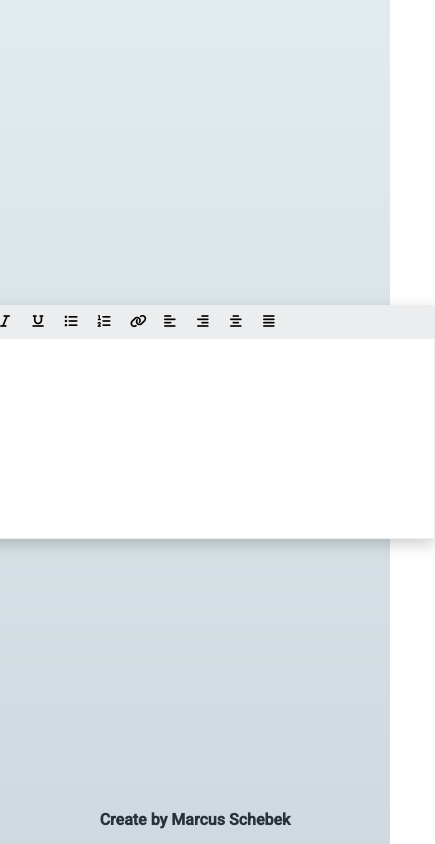
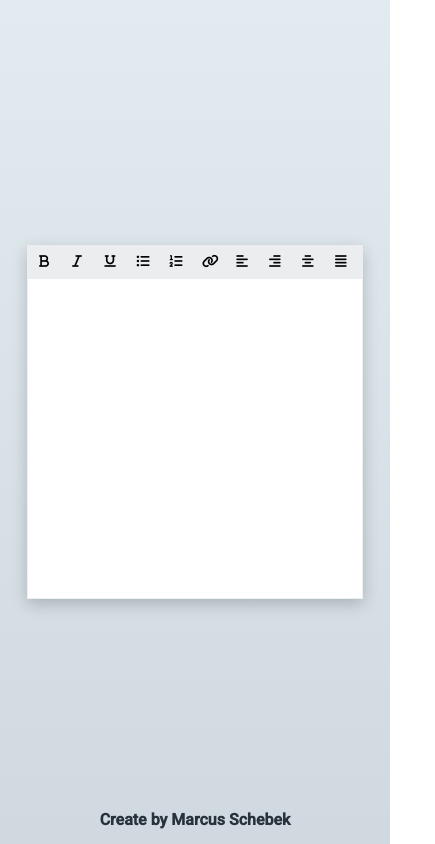
Before and after one commit to Marcus-Schebek/Rich-Text-Editor-Js, a plain HTML site: page index.html in a window 390 px wide. Shown: the whole page, 435 px wide, since content can reach past the window. Drawn offline with Linux system fonts and the light colour scheme.

Commit message:
Responsive update
Now the site is 100% responsive

```diff
--- a/style.css
+++ b/style.css
@@ -69,7 +69,7 @@
   }
 
 .content{
-    min-height: 200px;
+    min-height: 12.5em;
     border: 1px solid #ecf0f1;
     border-top: 0;
     padding: 20px;
@@ -85,3 +85,15 @@
     bottom: 15px;
     color:  #29323c;
 }
+
+@media only screen and (max-device-width: 900px) {
+  .main-content{
+    background-color: #FFFFFF;
+    min-width: 20em;
+    box-shadow: 0 5px 15px rgba(0, 0, 0, 0.2);
+}
+  .content{
+    min-height: 20em;
+
+}
+  }
```
